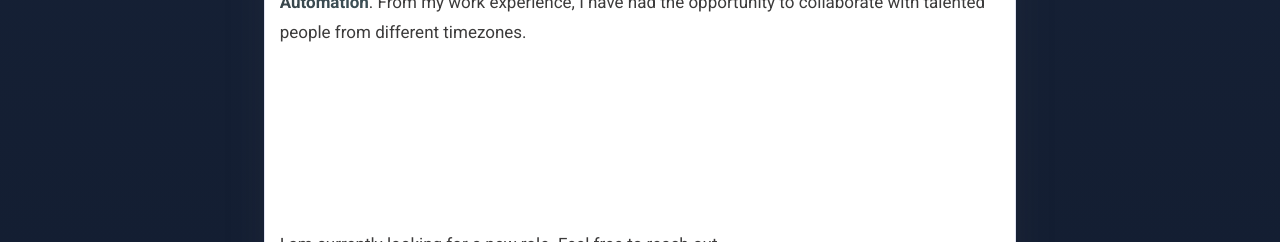
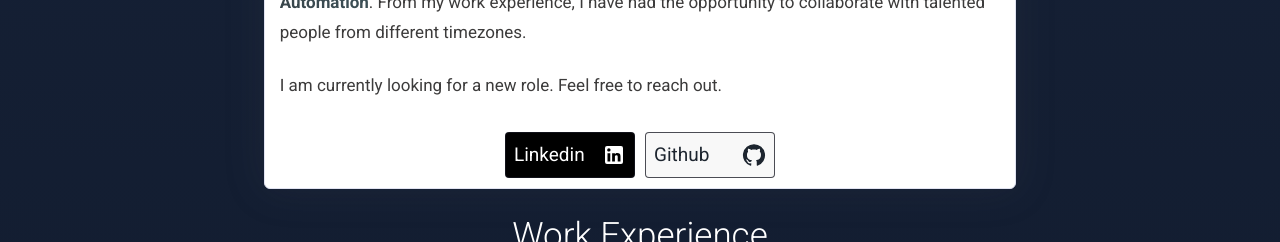
Before and after one commit to dimeji-code/Portfolio-II, a React (Create React App) app: page /about in a window 1280 px wide. Shown: the part 533-775 px from the top of the page. Built offline with nearby package versions, Linux system fonts and the light colour scheme.

Commit message:
removed animation

```diff
--- a/src/screens/About.tsx
+++ b/src/screens/About.tsx
@@ -39,7 +39,7 @@
           I love learning about new technologies with my experience ranging from <span className='spanText'>Web Development</span> to <span className='spanText'>Automation</span>.
           From my work experience, I have had the opportunity to collaborate with talented people from different timezones.
           </h4>
-          <div className='wrapper'>
+          {/* <div className='wrapper'>
             <ul className='qaz'>
             <li className='qazItem border'><img src={process.env.PUBLIC_URL +"/br2.png"} style={{width:'50px',height:'50px'}} /></li>
 
@@ -53,7 +53,7 @@
               <li className='qazItem border'><img src={process.env.PUBLIC_URL +"/br2.png"} style={{width:'50px',height:'50px'}} /></li>
 
             </ul>
-          </div>
+          </div> */}
           <h4 className='h4Description'>I am currently looking for a new role. Feel free to reach out.</h4>
           <div className="buttoncontainer">
             <a target = "_blank" className='button darkbutton' href='https://www.linkedin.com/in/dimejisitu-4ba2b1211/'>Linkedin <LinkedInIcon/></a>
```
